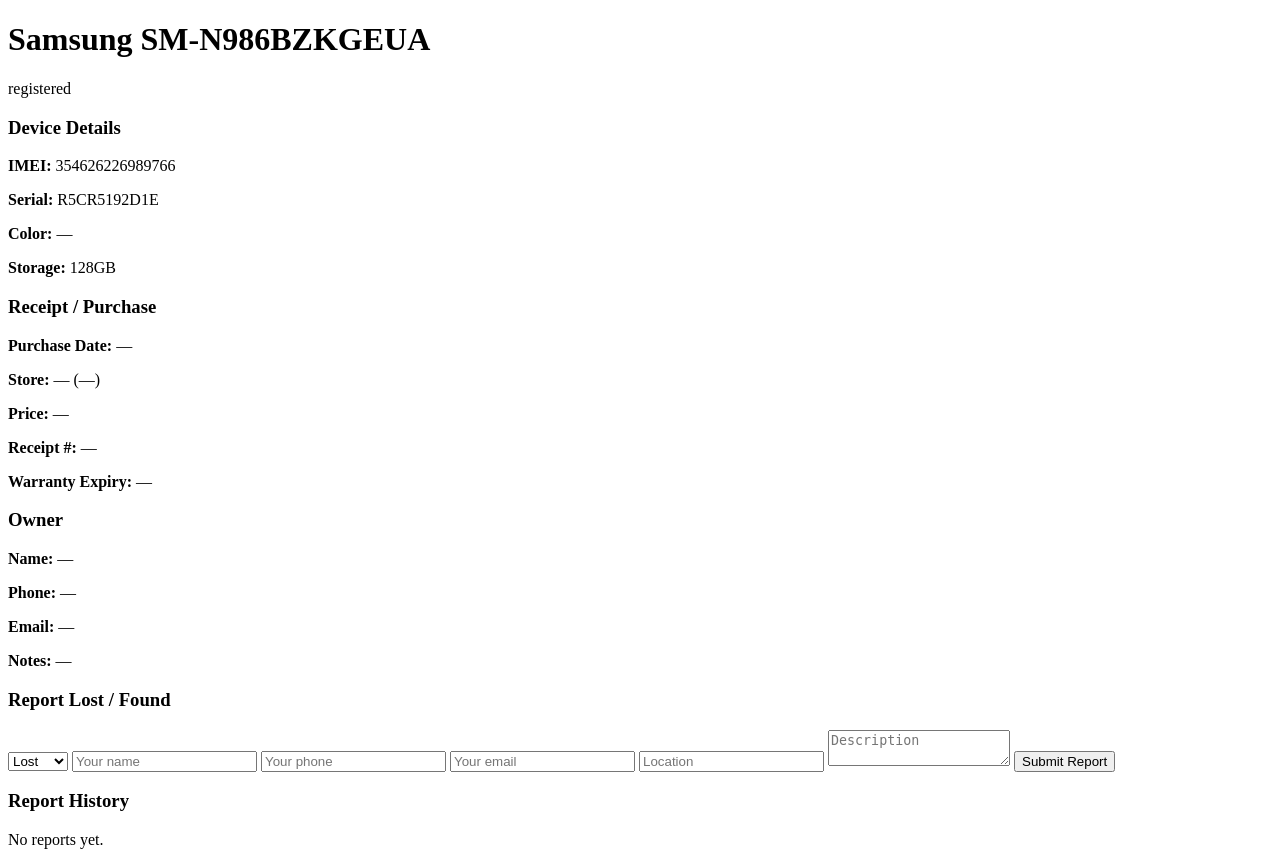
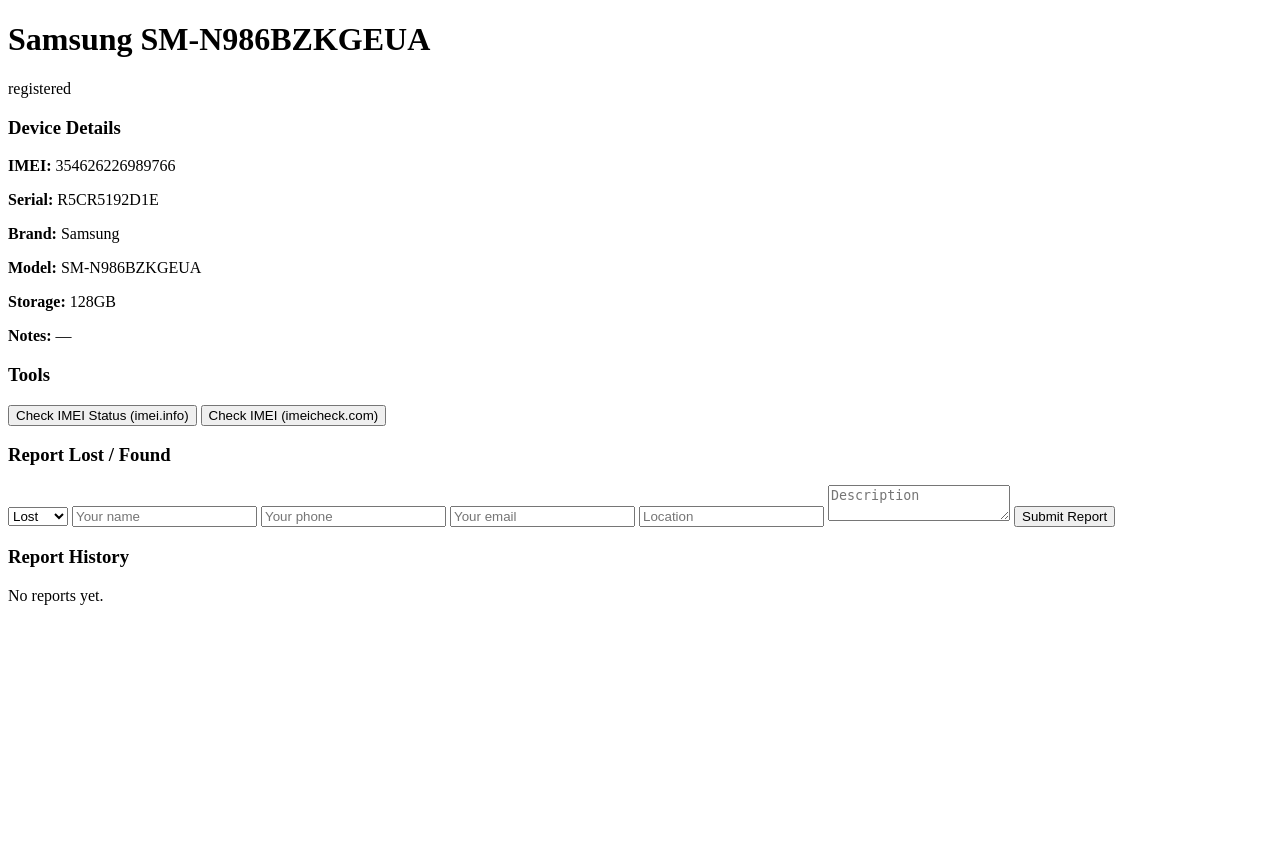
Before and after one commit to Abayomi05/lost-phone-tracker, a FastAPI app: page /phone/1 in a window 1280 px wide. Shown: the part 26-891 px from the top of the page. After the commit the page ends 631 px from the top, so only its background shows below. Run offline with FastAPI, Linux system fonts and the light colour scheme.

Commit message:
Add IMEI network check buttons

```diff
--- a/main.py
+++ b/main.py
@@ -27,17 +27,7 @@ def register_phone(
     serial_number: str = Form(""),
     brand: str = Form(""),
     model: str = Form(""),
-    color: str = Form(""),
     storage: str = Form(""),
-    purchase_date: str = Form(""),
-    store_name: str = Form(""),
-    store_location: str = Form(""),
-    price: str = Form(""),
-    receipt_number: str = Form(""),
-    warranty_expiry: str = Form(""),
-    owner_name: str = Form(""),
-    owner_phone: str = Form(""),
-    owner_email: str = Form(""),
     notes: str = Form(""),
     db: Session = Depends(get_db)
 ):
@@ -48,10 +38,7 @@ def register_phone(
         raise HTTPException(status_code=400, detail="Phone already registered")
     phone = Phone(
         imei=imei, serial_number=serial_number, brand=brand, model=model,
-        color=color, storage=storage, purchase_date=purchase_date, store_name=store_name,
-        store_location=store_location, price=price, receipt_number=receipt_number,
-        warranty_expiry=warranty_expiry, owner_name=owner_name, owner_phone=owner_phone,
-        owner_email=owner_email, notes=notes, status="registered"
+        storage=storage, notes=notes, status="registered"
     )
     db.add(phone)
     db.commit()
--- a/templates/detail.html
+++ b/templates/detail.html
@@ -7,23 +7,18 @@
 <h3>Device Details</h3>
 <p><b>IMEI:</b> {{phone.imei}}</p>
 <p><b>Serial:</b> {{phone.serial_number or '—'}}</p>
-<p><b>Color:</b> {{phone.color or '—'}}</p>
+<p><b>Brand:</b> {{phone.brand or '—'}}</p>
+<p><b>Model:</b> {{phone.model or '—'}}</p>
 <p><b>Storage:</b> {{phone.storage or '—'}}</p>
-<h3>Receipt / Purchase</h3>
-<p><b>Purchase Date:</b> {{phone.purchase_date or '—'}}</p>
-<p><b>Store:</b> {{phone.store_name or '—'}} ({{phone.store_location or '—'}})</p>
-<p><b>Price:</b> {{phone.price or '—'}}</p>
-<p><b>Receipt #:</b> {{phone.receipt_number or '—'}}</p>
-<p><b>Warranty Expiry:</b> {{phone.warranty_expiry or '—'}}</p>
-<h3>Owner</h3>
-<p><b>Name:</b> {{phone.owner_name or '—'}}</p>
-<p><b>Phone:</b> {{phone.owner_phone or '—'}}</p>
-<p><b>Email:</b> {{phone.owner_email or '—'}}</p>
 <p><b>Notes:</b> {{phone.notes or '—'}}</p>
 </div>
 <div class="card">
+<h3>Tools</h3>
+<a href="https://www.imei.info/?imei={{phone.imei}}" target="_blank"><button type="button">Check IMEI Status (imei.info)</button></a>
+<a href="https://www.imeicheck.com/?imei={{phone.imei}}" target="_blank"><button type="button">Check IMEI (imeicheck.com)</button></a>
+</div>
+<div class="card">
 <h3>Report Lost / Found</h3>
-<form method="post" action="/report/{{phone.id}}">
 <select name="report_type"><option value="lost">Lost</option><option value="found">Found</option></select>
 <input name="reporter_name" placeholder="Your name">
 <input name="reporter_phone" placeholder="Your phone">
```
Also changed, not shown: database.py (+0 -10 lines), templates/register.html (+0 -16 lines), lost_phones.db.
